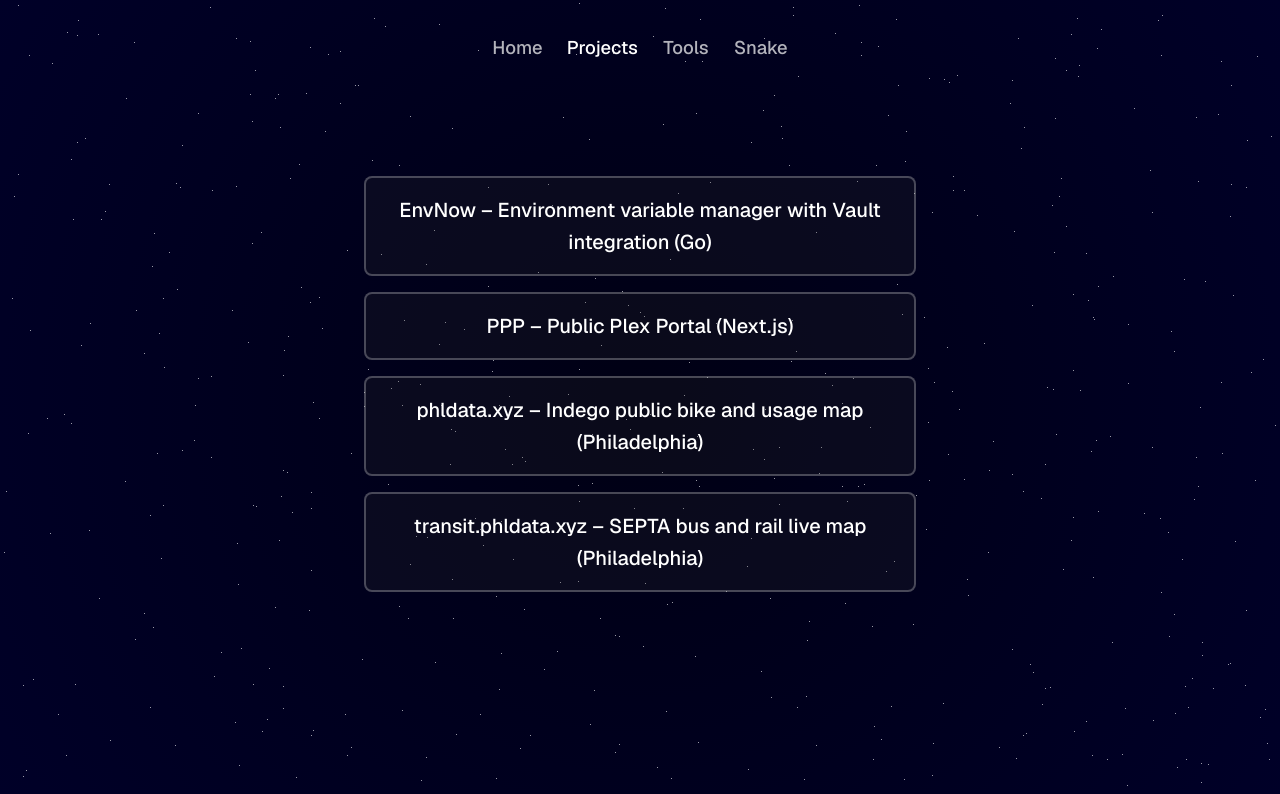
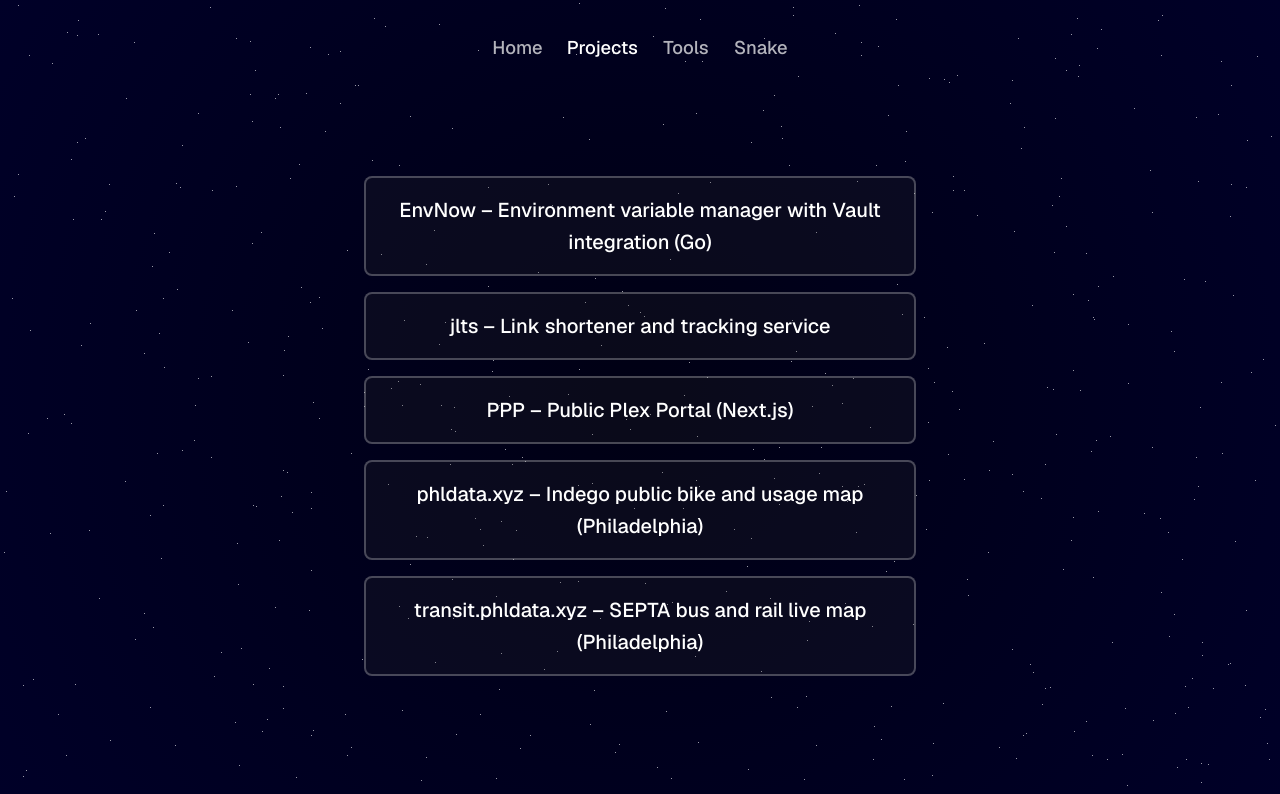
Before and after one commit to justinmaks/portfolio2, a Next.js app: page /projects in a window 1280 px wide. Shown: the top 794 px of the page. Built offline with nearby package versions, Linux system fonts and the light colour scheme.

Commit message:
Update Projects.tsx

```diff
--- a/components/Projects.tsx
+++ b/components/Projects.tsx
@@ -11,6 +11,10 @@
   {
     text: 'EnvNow – Environment variable manager with Vault integration (Go)',
     url: 'https://github.com/justinmaks/envnow',
+  },
+  {
+    text: 'jlts – Link shortener and tracking service',
+    url: 'https://link.stin.lol',
   },
   { text: 'PPP – Public Plex Portal (Next.js)', url: 'https://stin.lol' },
   {
```
